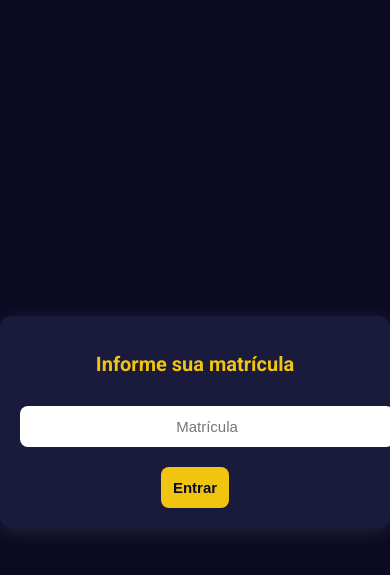
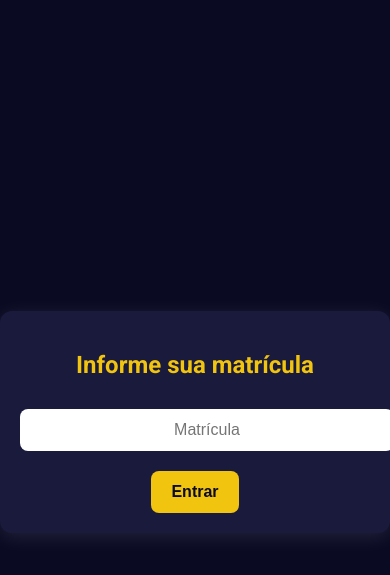
Before and after one commit to Dougas85/SAPPP, a Flask app: page /login in a window 390 px wide. Shown: the top 575 px of the page. Run offline with Flask 3, Linux system fonts and the light colour scheme; some libraries are stand-ins or nearby versions.

Commit message:
Update login.css

```diff
--- a/static/login.css
+++ b/static/login.css
@@ -57,18 +57,3 @@ body {
         padding: 20px;
         border-radius: 12px;
     }
-
-    .login-container h2 {
-        font-size: 20px;
-    }
-
-    .login-container input {
-        padding: 12px;
-        font-size: 15px;
-    }
-
-    .login-container button {
-        padding: 12px;
-        font-size: 15px;
-    }
-}
```
